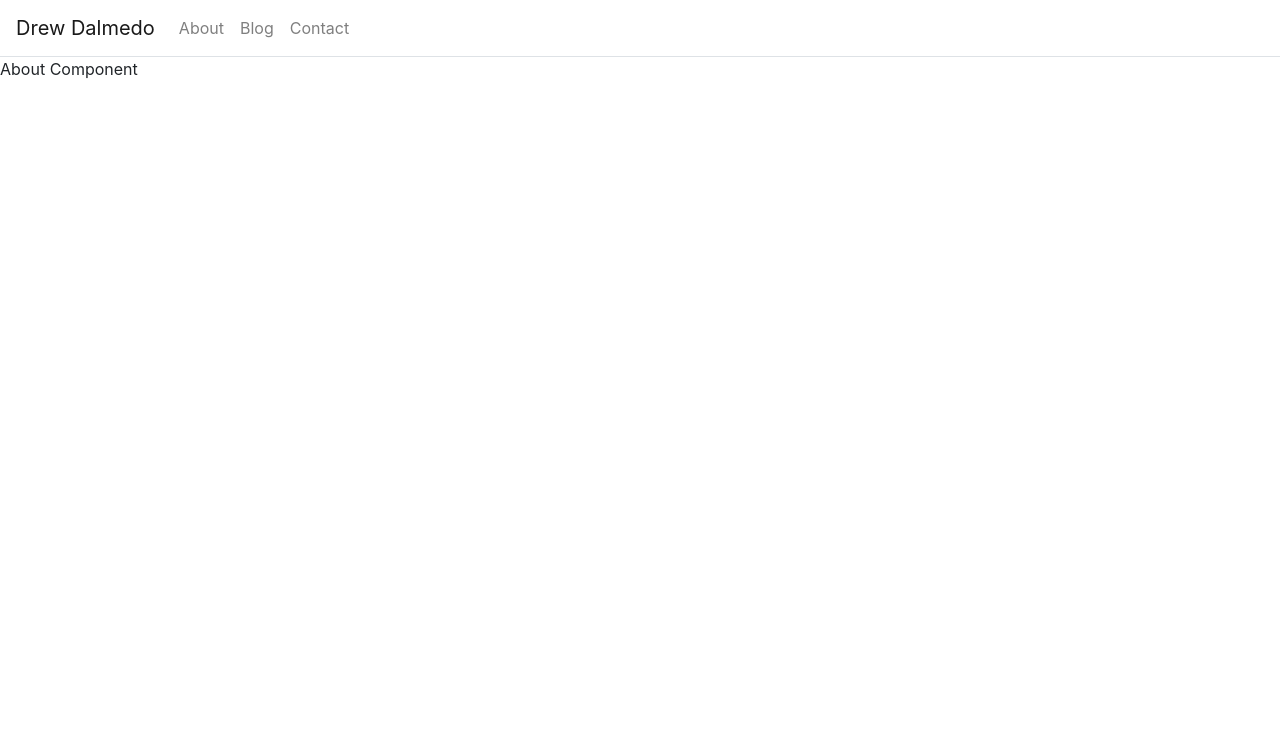
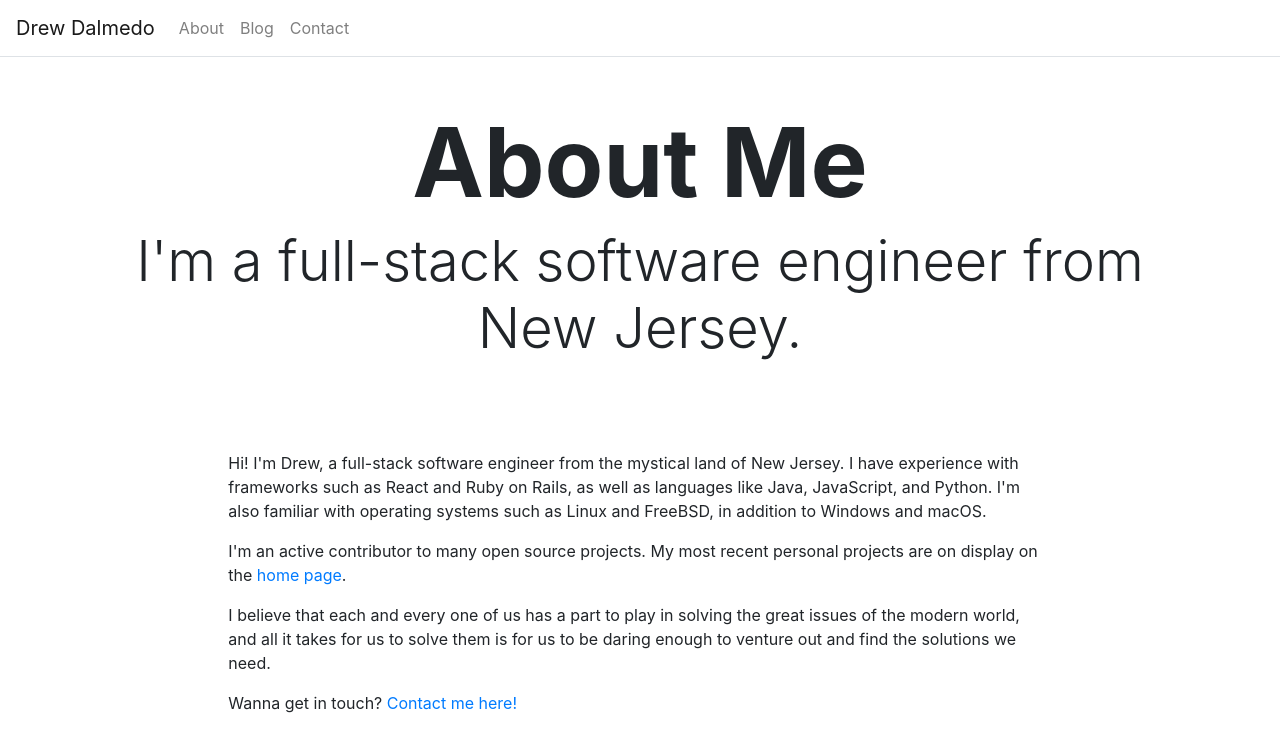
Before and after one commit to DrewDalmedo/portfolio, a React (Create React App) app: page /about in a window 1280 px wide. Shown: the top 752 px of the page. Built offline with nearby package versions, Linux system fonts and the light colour scheme.

Commit message:
Add info to about me

```diff
--- a/src/components/About/About.js
+++ b/src/components/About/About.js
@@ -1,9 +1,35 @@
 import React from 'react'
+
+import { Link } from 'react-router-dom'
+
+import Container from 'react-bootstrap/Container'
+import Row from 'react-bootstrap/Row'
+import Col from 'react-bootstrap/Col'
+
+import Hero from '../Hero/Hero'
+import Description from './Description'
 
 const About = () => {
   return (
     <div>
-      About Component
+      <Hero
+        title="About Me"
+        subtitle="I'm a full-stack software engineer from New Jersey."
+      />
+      <Description>
+        <p>
+          Hi! I'm Drew, a full-stack software engineer from the mystical land of New Jersey. I have experience with frameworks such as React and Ruby on Rails, as well as languages like Java, JavaScript, and Python. I'm also familiar with operating systems such as Linux and FreeBSD, in addition to Windows and macOS.
+        </p>
+        <p>
+          I'm an active contributor to many open source projects. My most recent personal projects are on display on the <Link to="/">home page</Link>.
+        </p>
+        <p>
+          I believe that each and every one of us has a part to play in solving the great issues of the modern world, and all it takes for us to solve them is for us to be daring enough to venture out and find the solutions we need.
+        </p>
+        <p>
+          Wanna get in touch? <Link to="/contact">Contact me here!</Link>
+        </p>
+      </Description>
     </div>
   )
 }
```
